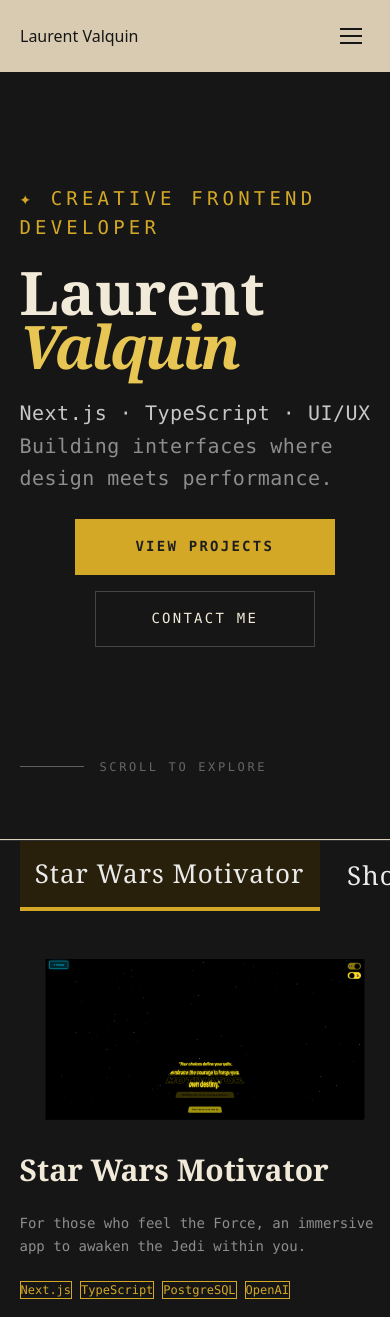
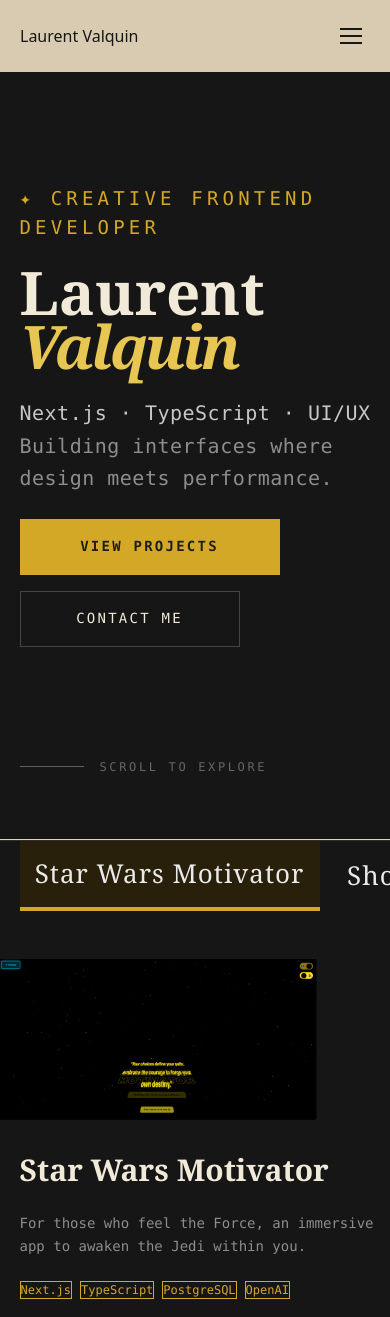
Before and after one commit to laurent-Valq/portfolio-laurent, a Next.js app: page / in a window 390 px wide. Shown: the top 1317 px of the page. Built offline with nearby package versions, Linux system fonts and the light colour scheme.

Commit message:
adjustments on preview-image

```diff
--- a/components/HeroSection.tsx
+++ b/components/HeroSection.tsx
@@ -28,21 +28,24 @@ export default function HeroSection() {
               </span>
             </p>
 
-            <div
-              className="mt-20 flex flex-col items-center gap-4 sm:mt-0 sm:flex-row sm:items-start overflow-hidden"
-            >
+            <div className="mt-20 flex flex-col items-center gap-4 sm:flex-row sm:items-start">
+              <div className="w-full flex justify-center sm:justify-start gap-4 flex-col sm:flex-row">
+
                 <a
                   href="#projects"
-                className="inline-flex h-[56px] w-[260px] sm:min-w-[240px] items-center justify-center bg-[#D4A827] hover:bg-[#655119] hover:text-[#D4A827] px-10 font-mono text-[14px] font-semibold uppercase tracking-[0.16em] text-[#1e1e1e] no-underline"
+                  className="inline-flex h-[56px] w-[260px] items-center justify-center bg-[#D4A827] hover:bg-[#655119] hover:text-[#D4A827] px-10 font-mono text-[14px] font-semibold uppercase tracking-[0.16em] text-[#1e1e1e] no-underline"
                 >
                   View Projects
                 </a>
+
                 <a
                   href="mailto:laurentvalquin81@gmail.com"
-                className="inline-flex h-[56px] w-[220px] sm:min-w-[220px] items-center justify-center border border-[#ffffff33] bg-transparent hover:bg-[#2a2a2a] px-10 font-mono text-[14px] uppercase tracking-[0.16em] text-[#F2EAD8] no-underline"
+                  className="inline-flex h-[56px] w-[220px] items-center justify-center border border-[#ffffff33] bg-transparent hover:bg-[#2a2a2a] px-10 font-mono text-[14px] uppercase tracking-[0.16em] text-[#F2EAD8] no-underline"
                 >
                   Contact Me
                 </a>
+
+              </div>
             </div>
           </div>
 
--- a/components/ProjectPanel.tsx
+++ b/components/ProjectPanel.tsx
@@ -27,7 +27,10 @@ export default function ProjectPanel({ activeLabel }: { activeLabel: string }) {
     <div className="flex flex-col lg:flex-row gap-8 px-4 py-8 lg:py-12"
       style={{paddingLeft: 'clamp(1rem, 5vw, 7rem)', paddingTop: '3rem'}}>
 
-      <div className="w-full flex justify-center lg:block lg:w-[55%]">
+      <div
+        className="w-full flex justify-center lg:block lg:w-[55%]"
+        style={{ marginLeft: "-3rem" }}
+      >
         <Image
           src={project.image}
           alt={project.label}
```
Lines whose indentation alone changed are shown as unchanged.
